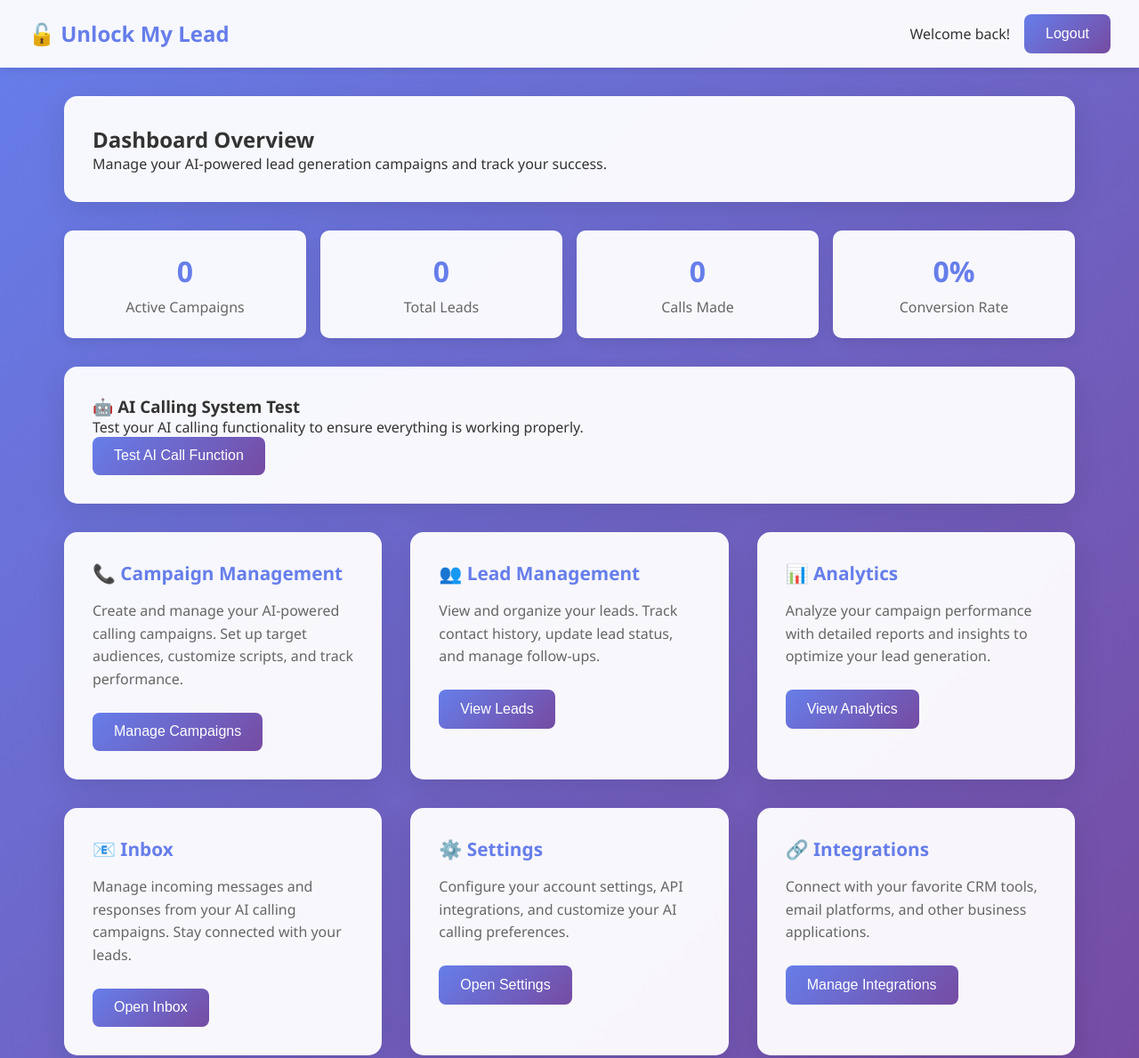
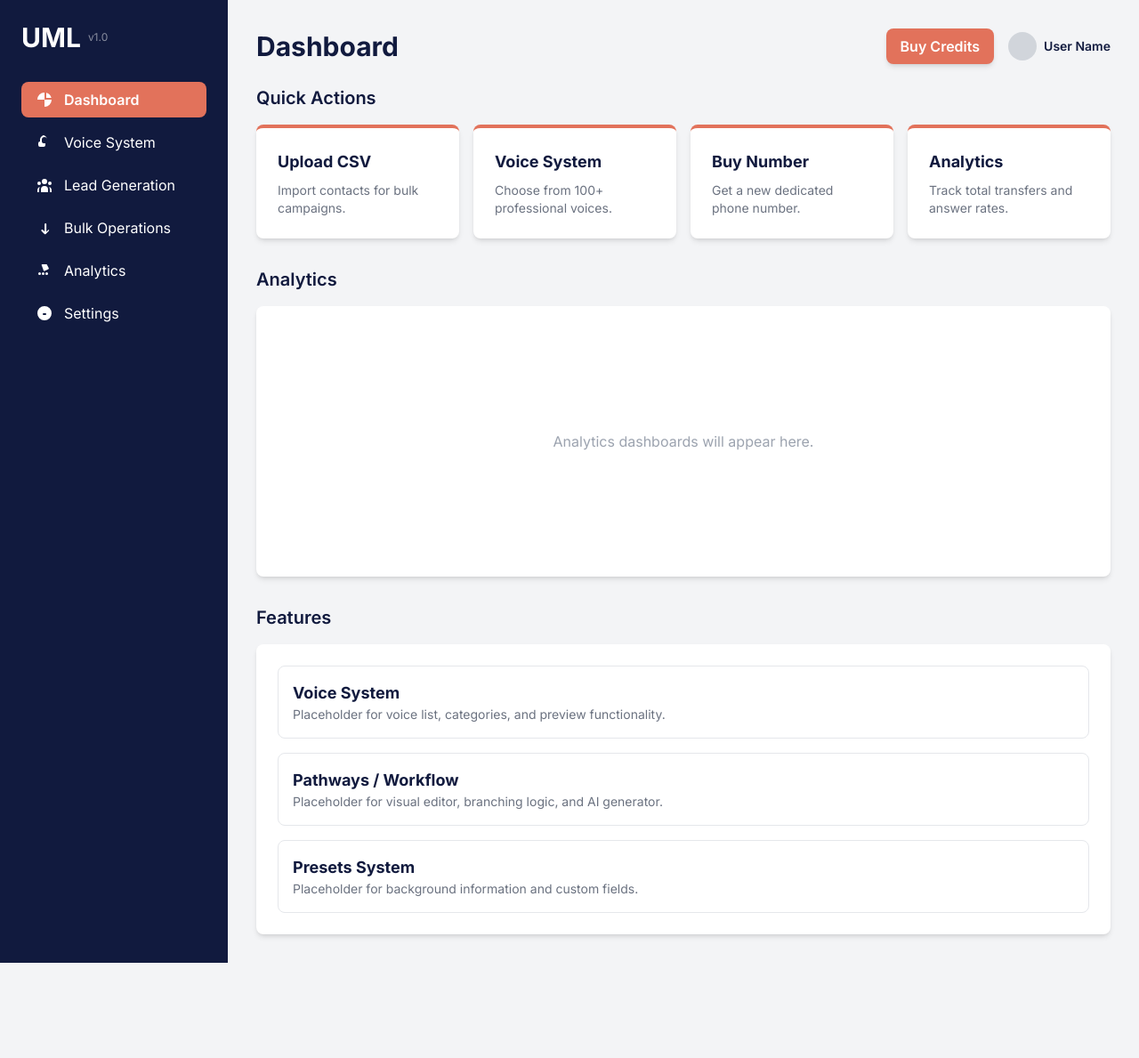
Before and after one commit to hatahetamr/unlockmylead-final-project, a website: page dashboard.html in a window 1280 px wide. Shown: the top 1189 px of the page at 89% size. After the commit the page ends 1082 px from the top, so only its background shows below. Drawn offline with nearby package versions, Linux system fonts and the light colour scheme.

Commit message:
Rebuilt dashboard.html with core layout and styling.

```diff
--- a/dashboard.html
+++ b/dashboard.html
@@ -3,280 +3,128 @@
 <head>
     <meta charset="UTF-8">
     <meta name="viewport" content="width=device-width, initial-scale=1.0">
-    <title>Unlock My Lead - Dashboard</title>
+    <title>UnlockMyLead Dashboard</title>
+    <script src="https://cdn.tailwindcss.com"></script>
     <style>
-        * {
-            margin: 0;
-            padding: 0;
-            box-sizing: border-box;
+        @import url('https://fonts.googleapis.com/css2?family=Inter:wght@400;500;600;700&display=swap');
+        body {
+            font-family: 'Inter', sans-serif;
+            background-color: #f3f4f6;
+            color: #111A3E;
         }
-
-        body {
-            font-family: 'Segoe UI', Tahoma, Geneva, Verdana, sans-serif;
-            background: linear-gradient(135deg, #667eea 0%, #764ba2 100%);
-            min-height: 100vh;
-            color: #333;
-        }
-
-        .header {
-            background: rgba(255, 255, 255, 0.95);
-            padding: 1rem 2rem;
-            box-shadow: 0 2px 10px rgba(0,0,0,0.1);
-            display: flex;
-            justify-content: space-between;
-            align-items: center;
-        }
-
-        .logo {
-            font-size: 1.5rem;
-            font-weight: bold;
-            color: #667eea;
-        }
-
-        .user-info {
-            display: flex;
-            align-items: center;
-            gap: 1rem;
-        }
-
-        .container {
-            max-width: 1200px;
-            margin: 2rem auto;
-            padding: 0 2rem;
-        }
-
-        .dashboard-grid {
-            display: grid;
-            grid-template-columns: repeat(auto-fit, minmax(300px, 1fr));
-            gap: 2rem;
-            margin-top: 2rem;
-        }
-
-        .card {
-            background: rgba(255, 255, 255, 0.95);
-            border-radius: 15px;
-            padding: 2rem;
-            box-shadow: 0 8px 32px rgba(0,0,0,0.1);
-            transition: transform 0.3s ease;
-        }
-
-        .card:hover {
-            transform: translateY(-5px);
-        }
-
-        .card h3 {
-            color: #667eea;
-            margin-bottom: 1rem;
-            font-size: 1.3rem;
-        }
-
-        .card p {
-            color: #666;
-            margin-bottom: 1.5rem;
-            line-height: 1.6;
-        }
-
-        .btn {
-            background: linear-gradient(135deg, #667eea 0%, #764ba2 100%);
-            color: white;
-            border: none;
-            padding: 0.8rem 1.5rem;
-            border-radius: 8px;
-            cursor: pointer;
-            font-size: 1rem;
-            transition: all 0.3s ease;
-            text-decoration: none;
-            display: inline-block;
-        }
-
-        .btn:hover {
-            transform: translateY(-2px);
-            box-shadow: 0 5px 15px rgba(102, 126, 234, 0.4);
-        }
-
-        .stats {
-            display: grid;
-            grid-template-columns: repeat(auto-fit, minmax(200px, 1fr));
-            gap: 1rem;
-            margin-bottom: 2rem;
-        }
-
-        .stat-card {
-            background: rgba(255, 255, 255, 0.95);
-            padding: 1.5rem;
-            border-radius: 10px;
-            text-align: center;
-            box-shadow: 0 4px 15px rgba(0,0,0,0.1);
-        }
-
-        .stat-number {
-            font-size: 2rem;
-            font-weight: bold;
-            color: #667eea;
-        }
-
-        .stat-label {
-            color: #666;
-            margin-top: 0.5rem;
-        }
-
-        .welcome {
-            background: rgba(255, 255, 255, 0.95);
-            padding: 2rem;
-            border-radius: 15px;
-            margin-bottom: 2rem;
-            box-shadow: 0 8px 32px rgba(0,0,0,0.1);
-        }
-
-        .ai-test-section {
-            background: rgba(255, 255, 255, 0.95);
-            padding: 2rem;
-            border-radius: 15px;
-            margin-bottom: 2rem;
-            box-shadow: 0 8px 32px rgba(0,0,0,0.1);
-        }
-
-        .test-result {
-            margin-top: 1rem;
-            padding: 1rem;
-            border-radius: 8px;
-            background: #f8f9fa;
-            border-left: 4px solid #667eea;
-        }
+        .bg-navy-blue { background-color: #111A3E; }
+        .bg-terracotta { background-color: #E2725B; }
+        .text-navy-blue { color: #111A3E; }
+        .text-terracotta { color: #E2725B; }
+        .accent-border { border-color: #E2725B; }
     </style>
 </head>
-<body>
-    <div class="header">
-        <div class="logo">🔓 Unlock My Lead</div>
-        <div class="user-info">
-            <span>Welcome back!</span>
-            <button class="btn" onclick="logout()">Logout</button>
+<body class="flex min-h-screen">
+
+    <!-- Sidebar -->
+    <aside class="w-64 bg-navy-blue text-white p-6 space-y-6">
+        <div class="flex items-center space-x-2 mb-8">
+            <span class="text-3xl font-bold">UML</span>
+            <span class="text-xs text-white/50">v1.0</span>
+        </div>
+        <nav class="space-y-2">
+            <a href="#" class="flex items-center space-x-3 px-4 py-2 rounded-lg bg-terracotta text-white font-semibold">
+                <svg xmlns="http://www.w3.org/2000/svg" class="h-5 w-5" viewBox="0 0 20 20" fill="currentColor"><path d="M2 10a8 8 0 018-8v8h8a8 8 0 01-8 8v-8H2z" /><path d="M12 2.252A8.014 8.014 0 0117.748 8H12V2.252z" /></svg>
+                <span>Dashboard</span>
+            </a>
+            <a href="#" class="flex items-center space-x-3 px-4 py-2 rounded-lg hover:bg-white/10 transition-colors">
+                <svg xmlns="http://www.w3.org/2000/svg" class="h-5 w-5" viewBox="0 0 20 20" fill="currentColor"><path d="M10 2a5 5 0 00-5 5v2a2 2 0 00-2 2v2a2 2 0 002 2h4a2 2 0 002-2v-2a2 2 0 002-2V7a5 5 0 00-5-5zm0 2a3 3 0 013 3v2a2 2 0 01-2 2H9a2 2 0 01-2-2V7a3 3 0 013-3z" clip-rule="evenodd" /></svg>
+                <span>Voice System</span>
+            </a>
+            <a href="#" class="flex items-center space-x-3 px-4 py-2 rounded-lg hover:bg-white/10 transition-colors">
+                <svg xmlns="http://www.w3.org/2000/svg" class="h-5 w-5" viewBox="0 0 20 20" fill="currentColor"><path d="M13 6a3 3 0 11-6 0 3 3 0 016 0zM18 8a2 2 0 11-4 0 2 2 0 014 0zM14 15a4 4 0 00-8 0v3h8v-3zM6 8a2 2 0 11-4 0 2 2 0 014 0zM16 18v-3a5.972 5.972 0 00-.75-2.906A3.998 3.998 0 0118 15v3h-2zM4 18v-3a5.972 5.972 0 01.75-2.906A3.998 3.998 0 002 15v3h2z" /></svg>
+                <span>Lead Generation</span>
+            </a>
+            <a href="#" class="flex items-center space-x-3 px-4 py-2 rounded-lg hover:bg-white/10 transition-colors">
+                <svg xmlns="http://www.w3.org/2000/svg" class="h-5 w-5" viewBox="0 0 20 20" fill="currentColor"><path fill-rule="evenodd" d="M14.707 12.293a1 1 0 010 1.414L11.414 17a1 1 0 01-1.414 0l-3.293-3.293a1 1 0 011.414-1.414l2 2V6a1 1 0 112 0v8.586l2-2a1 1 0 011.414 0z" clip-rule="evenodd" /></svg>
+                <span>Bulk Operations</span>
+            </a>
+            <a href="#" class="flex items-center space-x-3 px-4 py-2 rounded-lg hover:bg-white/10 transition-colors">
+                <svg xmlns="http://www.w3.org/2000/svg" class="h-5 w-5" viewBox="0 0 20 20" fill="currentColor"><path fill-rule="evenodd" d="M12.316 3.051a1 1 0 01.638.648l1.794 3.491a1 1 0 01-.397 1.343l-4.148 2.074a1 1 0 01-1.228-.621l-1.928-5.323A1 1 0 017.394 3.01l4.922.041zM3 13.5a1.5 1.5 0 011.5-1.5h.01a1.5 1.5 0 011.5 1.5v.01a1.5 1.5 0 01-1.5 1.5H4.5a1.5 1.5 0 01-1.5-1.5v-.01zM11 13.5a1.5 1.5 0 011.5-1.5h.01a1.5 1.5 0 011.5 1.5v.01a1.5 1.5 0 01-1.5 1.5H12.5a1.5 1.5 0 01-1.5-1.5v-.01zM7 13.5a1.5 1.5 0 011.5-1.5h.01a1.5 1.5 0 011.5 1.5v.01a1.5 1.5 0 01-1.5 1.5H8.5a1.5 1.5 0 01-1.5-1.5v-.01z" clip-rule="evenodd" /></svg>
+                <span>Analytics</span>
+            </a>
+            <a href="#" class="flex items-center space-x-3 px-4 py-2 rounded-lg hover:bg-white/10 transition-colors">
+                <svg xmlns="http://www.w3.org/2000/svg" class="h-5 w-5" viewBox="0 0 20 20" fill="currentColor"><path fill-rule="evenodd" d="M10 18a8 8 0 100-16 8 8 0 000 16zm-1-8a1 1 0 000 2h2a1 1 0 100-2h-2z" clip-rule="evenodd" /></svg>
+                <span>Settings</span>
+            </a>
+        </nav>
+    </aside>
+
+    <!-- Main Content -->
+    <main class="flex-1 p-8">
+        <!-- Header -->
+        <header class="flex justify-between items-center mb-6">
+            <h1 class="text-3xl font-bold text-navy-blue">Dashboard</h1>
+            <div class="flex items-center space-x-4">
+                <button class="bg-terracotta text-white font-semibold py-2 px-4 rounded-lg shadow-md hover:bg-terracotta/90 transition-colors">Buy Credits</button>
+                <div class="flex items-center space-x-2">
+                    <div class="w-8 h-8 bg-gray-300 rounded-full"></div>
+                    <span class="text-sm font-semibold text-navy-blue">User Name</span>
                 </div>
             </div>
+        </header>
 
-    <div class="container">
-        <div class="welcome">
-            <h2>Dashboard Overview</h2>
-            <p>Manage your AI-powered lead generation campaigns and track your success.</p>
+        <!-- Quick Actions Panel -->
+        <section class="mb-8">
+            <h2 class="text-xl font-semibold text-navy-blue mb-4">Quick Actions</h2>
+            <div class="grid grid-cols-1 md:grid-cols-2 lg:grid-cols-4 gap-4">
+                <!-- Placeholder for Bulk CSV Upload -->
+                <div class="bg-white p-6 rounded-lg shadow-md border-t-4 accent-border">
+                    <h3 class="text-lg font-bold text-navy-blue mb-2">Upload CSV</h3>
+                    <p class="text-sm text-gray-500">Import contacts for bulk campaigns.</p>
                 </div>
-
-        <div class="stats">
-            <div class="stat-card">
-                <div class="stat-number">0</div>
-                <div class="stat-label">Active Campaigns</div>
+                <!-- Placeholder for Voice System -->
+                <div class="bg-white p-6 rounded-lg shadow-md border-t-4 accent-border">
+                    <h3 class="text-lg font-bold text-navy-blue mb-2">Voice System</h3>
+                    <p class="text-sm text-gray-500">Choose from 100+ professional voices.</p>
                 </div>
-            <div class="stat-card">
-                <div class="stat-number">0</div>
-                <div class="stat-label">Total Leads</div>
+                <!-- Placeholder for Phone Numbers -->
+                <div class="bg-white p-6 rounded-lg shadow-md border-t-4 accent-border">
+                    <h3 class="text-lg font-bold text-navy-blue mb-2">Buy Number</h3>
+                    <p class="text-sm text-gray-500">Get a new dedicated phone number.</p>
                 </div>
-            <div class="stat-card">
-                <div class="stat-number">0</div>
-                <div class="stat-label">Calls Made</div>
-            </div>
-            <div class="stat-card">
-                <div class="stat-number">0%</div>
-                <div class="stat-label">Conversion Rate</div>
+                <!-- Placeholder for Analytics -->
+                <div class="bg-white p-6 rounded-lg shadow-md border-t-4 accent-border">
+                    <h3 class="text-lg font-bold text-navy-blue mb-2">Analytics</h3>
+                    <p class="text-sm text-gray-500">Track total transfers and answer rates.</p>
                 </div>
             </div>
+        </section>
 
-        <div class="ai-test-section">
-            <h3>🤖 AI Calling System Test</h3>
-            <p>Test your AI calling functionality to ensure everything is working properly.</p>
-            <button class="btn" onclick="testAICalling()">Test AI Call Function</button>
-            <div id="testResult" class="test-result" style="display: none;">
-                <strong>Test Result:</strong> <span id="resultText"></span>
+        <!-- Analytics Section -->
+        <section class="mb-8">
+            <h2 class="text-xl font-semibold text-navy-blue mb-4">Analytics</h2>
+            <div class="bg-white p-6 rounded-lg shadow-md">
+                <div class="h-64 flex items-center justify-center text-gray-400">
+                    <p>Analytics dashboards will appear here.</p>
                 </div>
             </div>
+        </section>
 
-        <div class="dashboard-grid">
-            <div class="card">
-                <h3>📞 Campaign Management</h3>
-                <p>Create and manage your AI-powered calling campaigns. Set up target audiences, customize scripts, and track performance.</p>
-                <button class="btn" onclick="navigateTo('campaigns')">Manage Campaigns</button>
+        <!-- Features Section -->
+        <section>
+            <h2 class="text-xl font-semibold text-navy-blue mb-4">Features</h2>
+            <div class="bg-white p-6 rounded-lg shadow-md space-y-4">
+                <div class="border rounded-lg p-4">
+                    <h3 class="font-bold text-lg text-navy-blue">Voice System</h3>
+                    <p class="text-sm text-gray-500">Placeholder for voice list, categories, and preview functionality.</p>
                 </div>
-
-            <div class="card">
-                <h3>👥 Lead Management</h3>
-                <p>View and organize your leads. Track contact history, update lead status, and manage follow-ups.</p>
-                <button class="btn" onclick="navigateTo('leads')">View Leads</button>
+                <div class="border rounded-lg p-4">
+                    <h3 class="font-bold text-lg text-navy-blue">Pathways / Workflow</h3>
+                    <p class="text-sm text-gray-500">Placeholder for visual editor, branching logic, and AI generator.</p>
                 </div>
-
-            <div class="card">
-                <h3>📊 Analytics</h3>
-                <p>Analyze your campaign performance with detailed reports and insights to optimize your lead generation.</p>
-                <button class="btn" onclick="navigateTo('analytics')">View Analytics</button>
-            </div>
-
-            <div class="card">
-                <h3>📧 Inbox</h3>
-                <p>Manage incoming messages and responses from your AI calling campaigns. Stay connected with your leads.</p>
-                <button class="btn" onclick="navigateTo('inbox')">Open Inbox</button>
-            </div>
-
-            <div class="card">
-                <h3>⚙️ Settings</h3>
-                <p>Configure your account settings, API integrations, and customize your AI calling preferences.</p>
-                <button class="btn" onclick="navigateTo('settings')">Open Settings</button>
-            </div>
-
-            <div class="card">
-                <h3>🔗 Integrations</h3>
-                <p>Connect with your favorite CRM tools, email platforms, and other business applications.</p>
-                <button class="btn" onclick="navigateTo('integrations')">Manage Integrations</button>
+                <div class="border rounded-lg p-4">
+                    <h3 class="font-bold text-lg text-navy-blue">Presets System</h3>
+                    <p class="text-sm text-gray-500">Placeholder for background information and custom fields.</p>
                 </div>
             </div>
-    </div>
+        </section>
 
-    <script>
-        function navigateTo(section) {
-            alert(`Navigating to ${section} - Feature coming soon!`);
-        }
-
-        function logout() {
-            if (confirm('Are you sure you want to logout?')) {
-                window.location.href = 'index.html';
-            }
-        }
-
-        async function testAICalling() {
-            const resultDiv = document.getElementById('testResult');
-            const resultText = document.getElementById('resultText');
-
-            resultDiv.style.display = 'block';
-            resultText.textContent = 'Testing AI calling function...';
-
-            try {
-                const response = await fetch('/.netlify/functions/make-call', {
-                    method: 'POST',
-                    headers: {
-                        'Content-Type': 'application/json',
-                    },
-                    body: JSON.stringify({
-                        to: '+1234567890',
-                        message: 'This is a test call from Unlock My Lead platform.',
-                        test: true
-                    })
-                });
-
-                const result = await response.json();
-
-                if (response.ok) {
-                    resultText.textContent = `✅ AI calling system is working! ${result.message || 'Test successful'}`;
-                    resultDiv.style.borderLeftColor = '#28a745';
-                } else {
-                    resultText.textContent = `⚠️ Test completed with message: ${result.error || result.message || 'Unknown error'}`;
-                    resultDiv.style.borderLeftColor = '#ffc107';
-                }
-            } catch (error) {
-                resultText.textContent = `❌ Error testing AI calling: ${error.message}`;
-                resultDiv.style.borderLeftColor = '#dc3545';
-            }
-        }
-
-        // Initialize dashboard
-        document.addEventListener('DOMContentLoaded', function() {
-            console.log('Dashboard loaded successfully');
-        });
-    </script>
+    </main>
 </body>
 </html>
```
Lines whose indentation alone changed are shown as unchanged.
